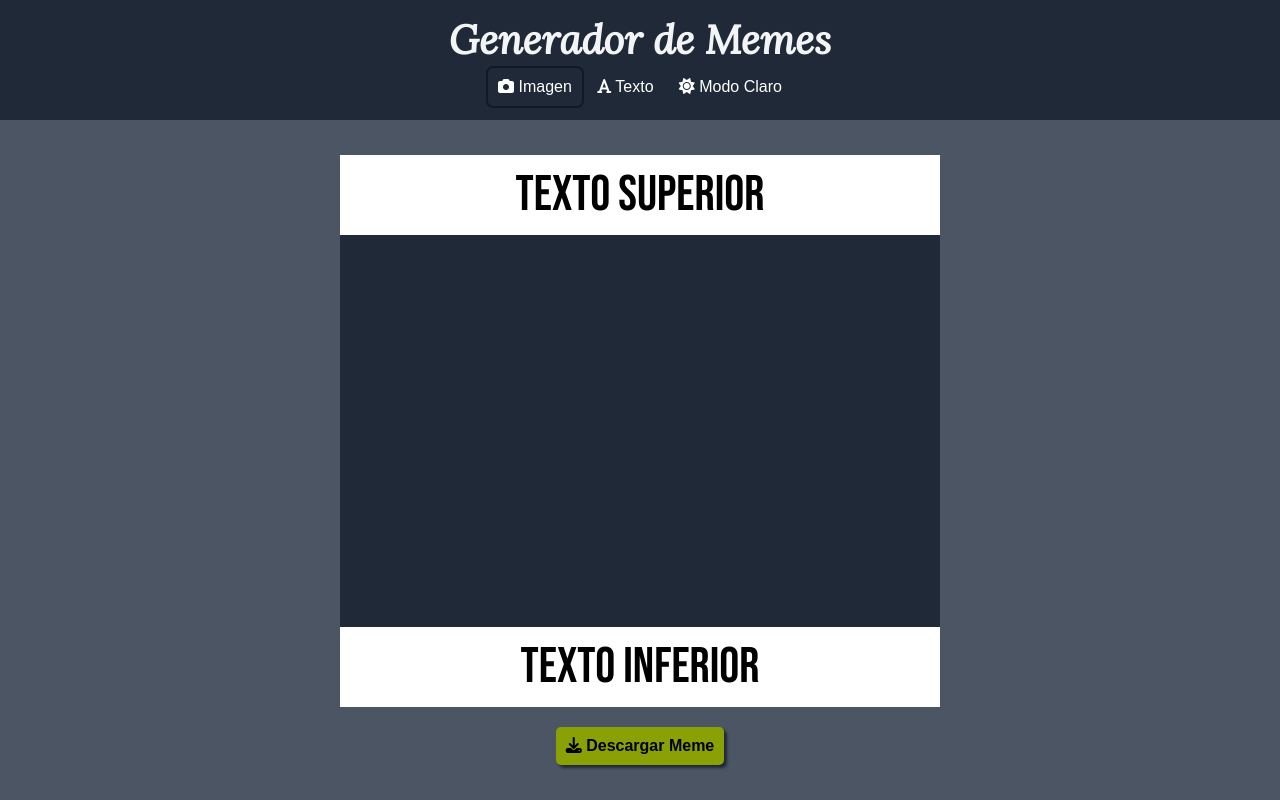
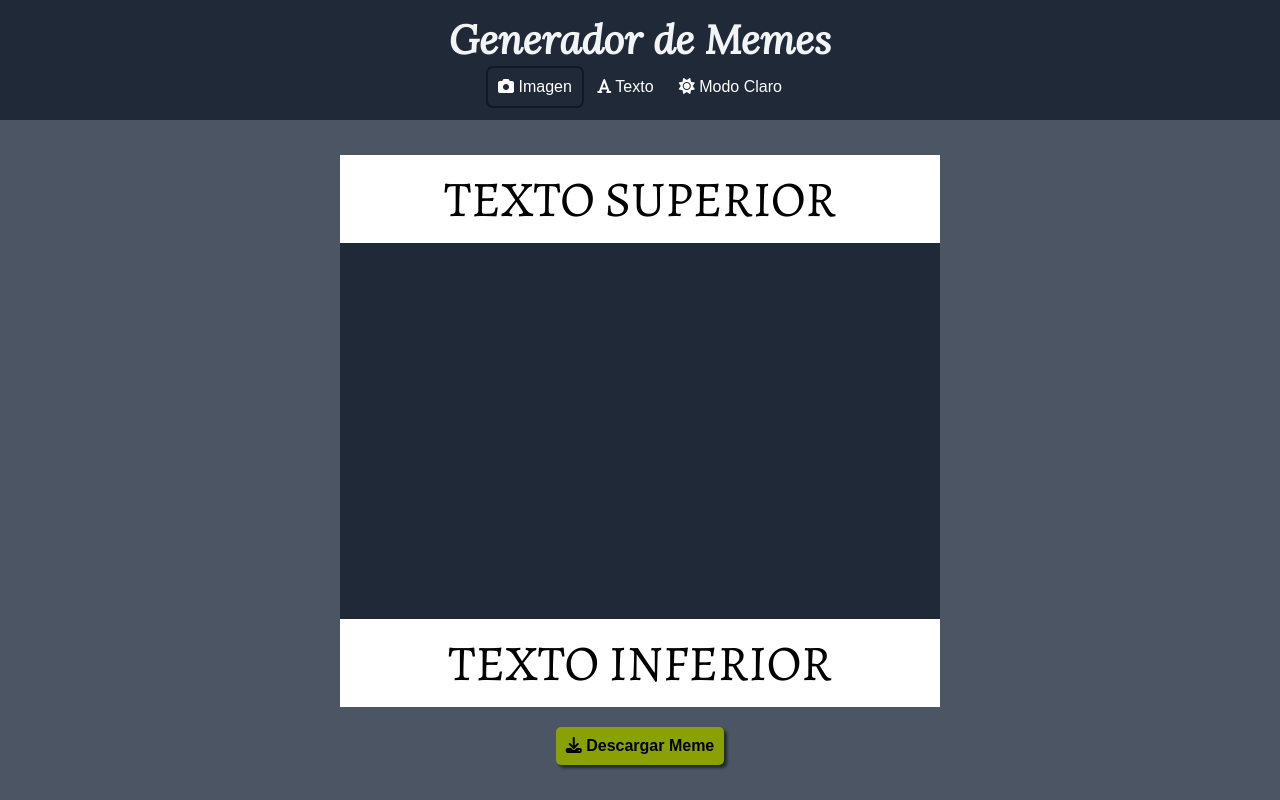
Before and after one commit to MaguiBrollo/ADA_Meme_mod02_tf, a plain HTML site: page index.html in a window 1280 px wide. Drawn offline with nearby package versions, Linux system fonts and the light colour scheme.

Commit message:
C25 Fuentes de Google Fonts: más fuentes

```diff
--- a/main.js
+++ b/main.js
@@ -33,11 +33,10 @@ function altoContenedorPpal(){
 
         document.getElementById("contenedor-ppal").style.minHeight = `${alturaContenedor}px`;
 
-        console.log('win          ',window.visualViewport.height);
-        console.log('alt header = ', compStyles.getPropertyValue('height'));
-        console.log('var alt      ', alturaContenedor);
-
-        console.log('cont ', document.getElementById("contenedor-ppal").style.minHeight);
+        // console.log('win          ',window.visualViewport.height);
+        // console.log('alt header = ', compStyles.getPropertyValue('height'));
+        // console.log('var alt      ', alturaContenedor);
+        // console.log('cont ', document.getElementById("contenedor-ppal").style.minHeight);
     }
 }
 
@@ -330,29 +329,31 @@ sin_txt_inf.addEventListener('click', function() {
 const selecionar_fuentes = document.getElementById("selecionar-fuentes");
 function cargarFuentes(){
     var fuentes = "";
-    let array=[ "Arial","Arial Black", "Bradley Hand", "Brush Script MT",
+/*     let array=[ "Arial","Arial Black", "Bradley Hand", "Brush Script MT",
         "Cambria", "Comic Sans MS", "Courier",
         "Didot", "Garamond", "Georgia", "Helvetica",
         "Impact", "Lucida Console", "Luminari",
         "Tahoma", "Times New Roman",
         "Trebuchet MS", "Verdana" ,
         "Oswald", "Lemon","Pattaya"
-            ];
-    /* let array = [
-        { "familia": "'Alegreya', serif",              "fuente":"Alegreya" },
-        { "familia": "'Amaranth', sans-serif",         "fuente":"Amaranth" },
-        { "familia": "'Cabin Condensed', sans-serif",  "fuente":"Cabin Condensed" },
-        { "familia": "'Dosis', sans-serif",            "fuente":"Dosis" },
-        { "familia": "'Josefin Slab', serif",          "fuente":"Josefin Slab" },
-        { "familia": "'Oswald', sans-serif",           "fuente":"Oswald" },
-        { "familia": "'Playfair Display', serif",      "fuente":"Playfair Display" },
-        { "familia": "'Quicksand', sans-serif",        "fuente":"Quicksand" },
-        { "familia": "'Roboto Condensed', sans-serif", "fuente":"Roboto Condensed" }
-    ] ;    */
+    ];  */
+
+    let array = [
+        { "familia": "'Alegreya', serif",          "fuente":"Alegreya" },
+        { "familia": "'Amaranth', sans-serif",     "fuente":"Amaranth" },
+        { "familia": "'Dosis', sans-serif",        "fuente":"Dosis" },
+        { "familia": "'Instrument Serif', serif",  "fuente":"Instrument Serif" },
+        { "familia": "'Langar', system-ui",        "fuente":"Langar" },
+        { "familia": "'Lemon', serif",             "fuente":"Lemon" },
+        { "familia": "'Luckiest Guy', sans-serif", "fuente":"Luckiest Guya" },
+        { "familia": "'Pattaya', sans-serif",      "fuente":"Pattaya" },
+        { "familia": "'Permanent Marker', cursive","fuente":"Permanent Marker" },
+        { "familia": "'Twinkle Star', cursive",    "fuente":"Twinkle Star" }
+    ] ;
 
     for (var i = 0; i < array.length; i++) {
-        /* fuentes += `<option value="`+array[i].familia+ `">`+ array[i].fuente+`</option>`; */
-        fuentes += `<option value="`+array[i]+ `">`+ array[i]+`</option>`;
+        /* fuentes += `<option value="`+array[i]+ `">`+ array[i]+`</option>`; */
+        fuentes += `<option value="`+array[i].familia+ `">`+ array[i].fuente+`</option>`;
     }
     selecionar_fuentes.innerHTML = fuentes;
 }
--- a/style.css
+++ b/style.css
@@ -10,18 +10,74 @@
 
 /* ====== Google fonts Para elegir las fuentes para el TXT del meme  ===== */
 
+
+@font-face {
+    font-family: 'Alegreya';
+    src: url(fuentes/AlegreyaSC-Regular.ttf);
+    font-weight: normal;
+    font-style: normal;
+}
+@font-face {
+    font-family: 'Amaranth';
+    src: url(fuentes/Amaranth-BoldItalic.ttf);
+    font-weight: bold;
+    font-style: italic;
+}
+@font-face {
+    font-family: 'Dosis';
+    src: url(fuentes/Dosis-VariableFont_wght.ttf);
+    font-weight: bold;
+    font-style: normal;
+}
+@font-face {
+    font-family: 'Instrument Serif';
+    src: url(fuentes/InstrumentSerif-Regular.ttf);
+    font-weight: normal;
+    font-style: normal;
+}
+@font-face {
+    font-family: 'Langar';
+    src: url(fuentes/Langar-Regular.ttf);
+    font-weight: normal;
+    font-style: normal;
+}
 @font-face {
     font-family: 'Lemon';
     src: url(fuentes/Lemon-Regular.ttf);
+    font-weight: normal;
+    font-style: normal;
 }
 @font-face {
-    font-family: 'Oswald';
-    src: url(fuentes/Oswald-VariableFont_wght.ttf);
+    font-family: 'Luckiest Guy';
+    src: url(fuentes/LuckiestGuy-Regular.ttf);
+    font-weight: normal;
+    font-style: normal;
 }
 @font-face {
     font-family: 'Pattaya';
     src: url(fuentes/Pattaya-Regular.ttf);
+    font-weight: normal;
+    font-style: normal;
 }
+@font-face {
+    font-family: 'Permanent Marker';
+    src: url(fuentes/PermanentMarker-Regular.ttf);
+    font-weight: normal;
+    font-style: normal;
+}
+@font-face {
+    font-family: 'Twinkle Star';
+    src: url(fuentes/TwinkleStar-Regular.ttf);
+    font-weight: normal;
+    font-style: normal;
+}
+
+/* @font-face {                 BUSCA FUENTES EN LA PC pero no funciona en celus
+    font-family: 'Pattaya';
+    src: local("jokerman");
+    font-weight: normal;
+    font-style: normal;
+} */
 
 
 /* ============================= COLORES =============================*/
@@ -173,10 +229,12 @@ body{
     padding: 10px 0px 10px 0px;
 }
 #main-txt-superior{
+    font-family: 'Alegreya', serif;
     position: absolute;
     top: 0;
 }
 #main-txt-inferior{
+    font-family: 'Alegreya', serif;
     position: absolute;
     bottom: 0;
 }
```
Also changed, not shown: fuentes/AlegreyaSC-Regular.ttf (added), fuentes/Amaranth-BoldItalic.ttf (added), fuentes/Dosis-VariableFont_wght.ttf (added), fuentes/InstrumentSerif-Regular.ttf (added), fuentes/Langar-Regular.ttf (added), fuentes/LuckiestGuy-Regular.ttf (added), fuentes/Oswald-VariableFont_wght.ttf (deleted), fuentes/PermanentMarker-Regular.ttf (added), fuentes/TwinkleStar-Regular.ttf (added). Lines whose indentation alone changed are shown as unchanged.
